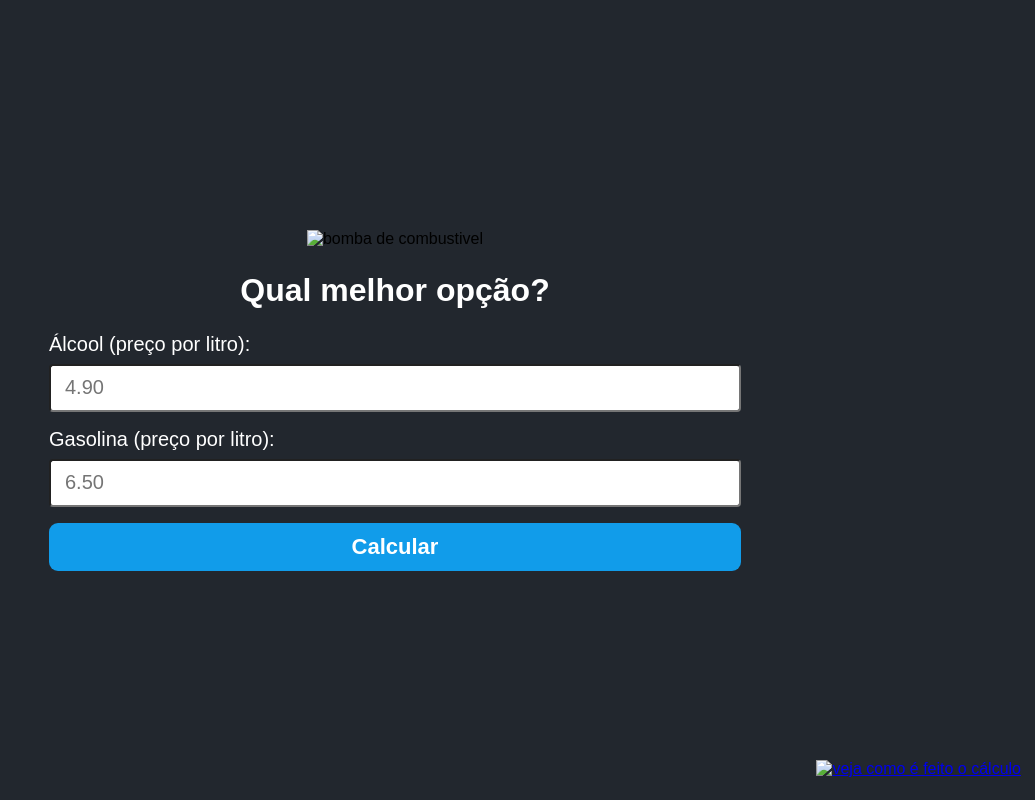
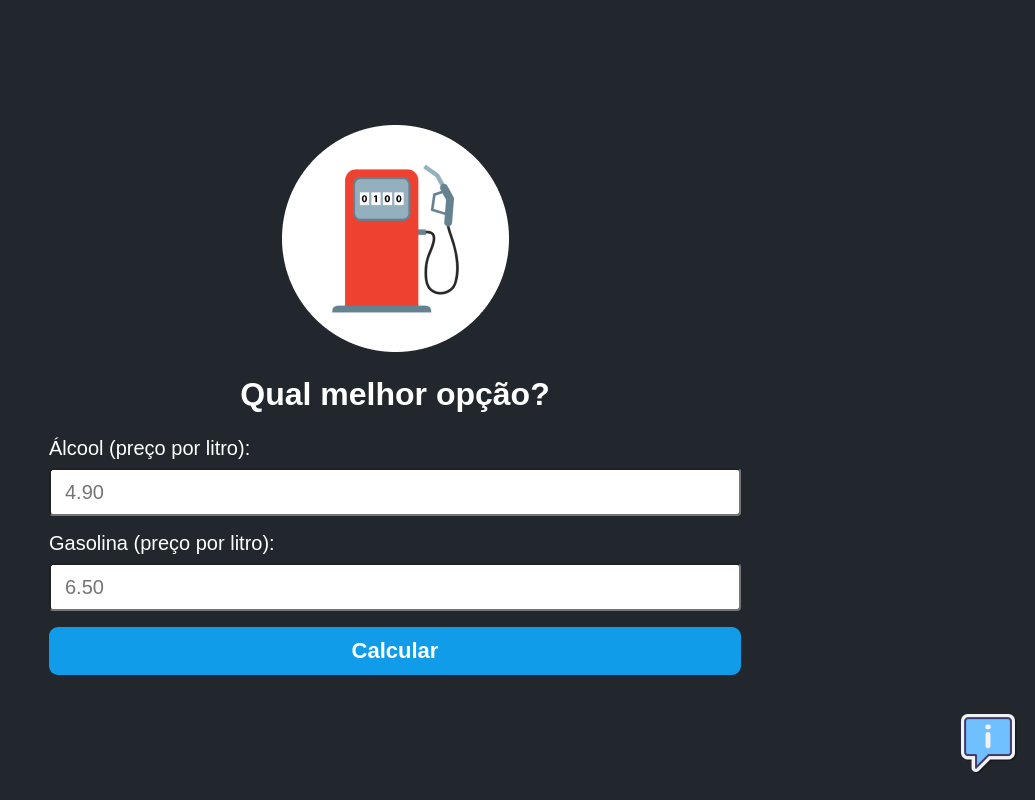
Before and after one commit to 7site/calculadoraCombustivel, a plain HTML site: page index.html in a window 1280 px wide. Shown: the whole page, without its empty margins (245-1280 px from the left). Drawn offline with Linux system fonts and the light colour scheme; the site is published under a folder, as on GitHub Pages, so addresses that start at the root find nothing.

Commit message:
Update index.html

```diff
--- a/index.html
+++ b/index.html
@@ -11,7 +11,7 @@
 <body>
 
     <main class="container">
-        <img class="logo" src="/logo.png" alt="bomba de combustivel">
+        <img class="logo" src="logo.png" alt="bomba de combustivel">
         <h1 class="title">
             Qual melhor opção?
         </h1>
@@ -37,7 +37,7 @@
     <div class="info">
         <span class="tooltip">veja como é feito o cálculo</span>
         <a href="/calculo.html">
-            <img class="info-img" src="/info.png" alt="veja como é feito o cálculo">
+            <img class="info-img" src="info.png" alt="veja como é feito o cálculo">
         </a>
     </div>
 
```
